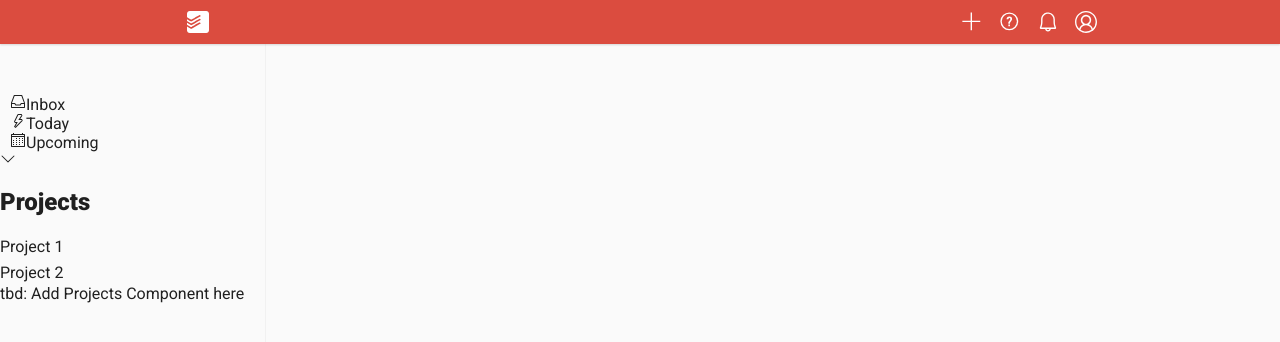
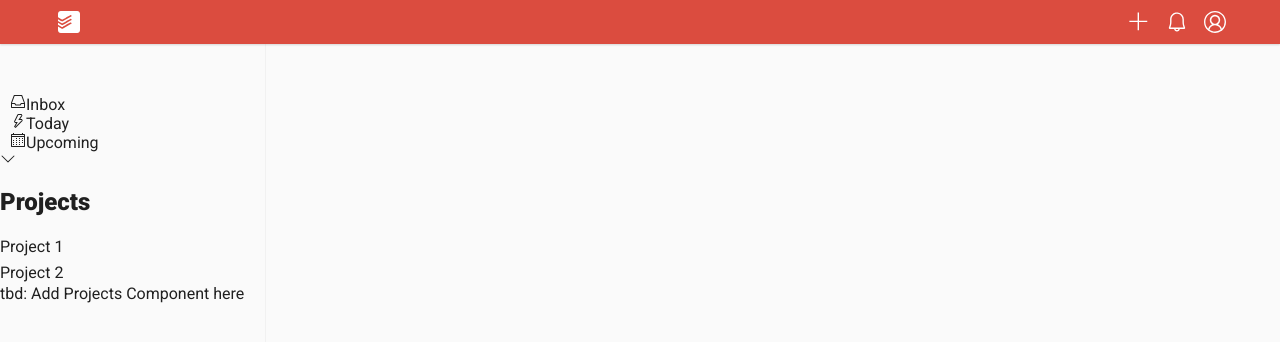
Before and after one commit to maker0101/Todoist_Clone, a React (Create React App) app: page / in a window 1280 px wide. Shown: the top 342 px of the page. Built offline with nearby package versions, Linux system fonts and the light colour scheme.

Commit message:
Switch to BEM classname notation

```diff
--- a/src/App.scss
+++ b/src/App.scss
@@ -112,7 +112,7 @@ $generic-bg: #db4c3f;
 }
 
 // Header
-header {
+.header {
 	background-color: $generic-bg;
 	box-shadow: 0 1px 2px rgba(0, 0, 0, 0.15);
 	height: 44px;
@@ -122,25 +122,19 @@ header {
 	width: 100%;
 	padding: 0 50px;
 
-	nav {
+	.header__nav {
 		display: grid;
 		align-items: center;
 		grid-template-columns: 1fr 1fr;
 		grid-template-rows: 1fr;
 		grid-column-gap: 0px;
 		grid-row-gap: 0px;
-		max-width: 922px;
+		//max-width: 922px;
 		margin: auto;
 		height: 44px;
-	}
+		color: white;
 
-	p,
-	li {
-		color: white;
-	}
-
-	div {
-		&.logo {
+		.header__logo {
 			grid-area: 1/1;
 			display: flex;
 			align-items: center;
@@ -149,14 +143,14 @@ header {
 			color: white;
 		}
 
-		&.settings {
+		.header__settings {
 			grid-area: 1/2;
 			text-align: right;
 
-			ul {
+			.header__settingsList {
 				float: right;
 
-				li {
+				.header__settingsItem {
 					@include va;
 
 					list-style-type: none;
@@ -195,16 +189,17 @@ header {
 		display: none;
 	}
 
-	li {
+	.sidebar__navItem {
 		padding-left: 10px;
 		padding-right: 15px;
 
 		&:hover {
 			display: block;
+			cursor: pointer;
 		}
 	}
 
-	.project {
+	.sidebar__project {
 		padding: 5px 0;
 		cursor: pointer;
 	}
--- a/src/components/layout/Header.js
+++ b/src/components/layout/Header.js
@@ -4,22 +4,19 @@ import { VscAdd, VscAccount, VscBell, VscQuestion } from 'react-icons/vsc';
 export default function Header() {
 	return (
 		<header className="header">
-			<nav>
-				<div className="logo">
+			<nav className="header__nav">
+				<div className="header__logo">
 					<SiTodoist />
 				</div>
-				<div className="settings">
-					<ul>
-						<li className="setting-add">
+				<div className="header__settings">
+					<ul className='header__settingsList'>
+						<li className="header__settingsItem header_settingsItemAdd">
 							<VscAdd />
 						</li>
-						<li>
-							<VscQuestion />
-						</li>
-						<li>
+						<li className="header__settingsItem header_settingsItemNotifications">
 							<VscBell />
 						</li>
-						<li>
+						<li className="header__settingsItem header_settingsItemProfile">
 							<VscAccount />
 						</li>
 					</ul>
--- a/src/components/layout/Sidebar.js
+++ b/src/components/layout/Sidebar.js
@@ -1,38 +1,38 @@
-import { VscInbox, VscCalendar, VscSymbolEvent } from 'react-icons/vsc'
-import { BsChevronDown } from 'react-icons/bs'
+import { VscInbox, VscCalendar, VscSymbolEvent } from 'react-icons/vsc';
+import { BsChevronDown } from 'react-icons/bs';
 
 export default function Sidebar() {
 	return (
 		<div className="sidebar">
-			<ul className="sidebar-main">
-				<li className="inbox">
+			<ul className="sidebar__nav">
+				<li className="sidebar__navItem sidebar__inbox">
 					<span>
 						<VscInbox />
 					</span>
 					<span>Inbox</span>
 				</li>
-				<li className="today">
+				<li className="sidebar__navItem sidebar__today">
 					<span>
 						<VscSymbolEvent />
 					</span>
 					<span>Today</span>
 				</li>
-				<li className="upcoming">
+				<li className="sidebar__navItem sidebar__upcoming">
 					<span>
-						<VscCalendar  />
+						<VscCalendar />
 					</span>
 					<span>Upcoming</span>
 				</li>
 			</ul>
 
-			<div className="sidebar-projects">
+			<div className="sidebar__projects">
 				<span>
 					<BsChevronDown />
 				</span>
 				<h2>Projects</h2>
-				<ul className="sidebar-projects-list">
-					<li className='project'>Project 1</li>
-					<li className='project'>Project 2</li>
+				<ul className="sidebar__projectsList">
+					<li className="sidebar__project">Project 1</li>
+					<li className="sidebar__project">Project 2</li>
 				</ul>
 				tbd: Add Projects Component here
 			</div>
```
